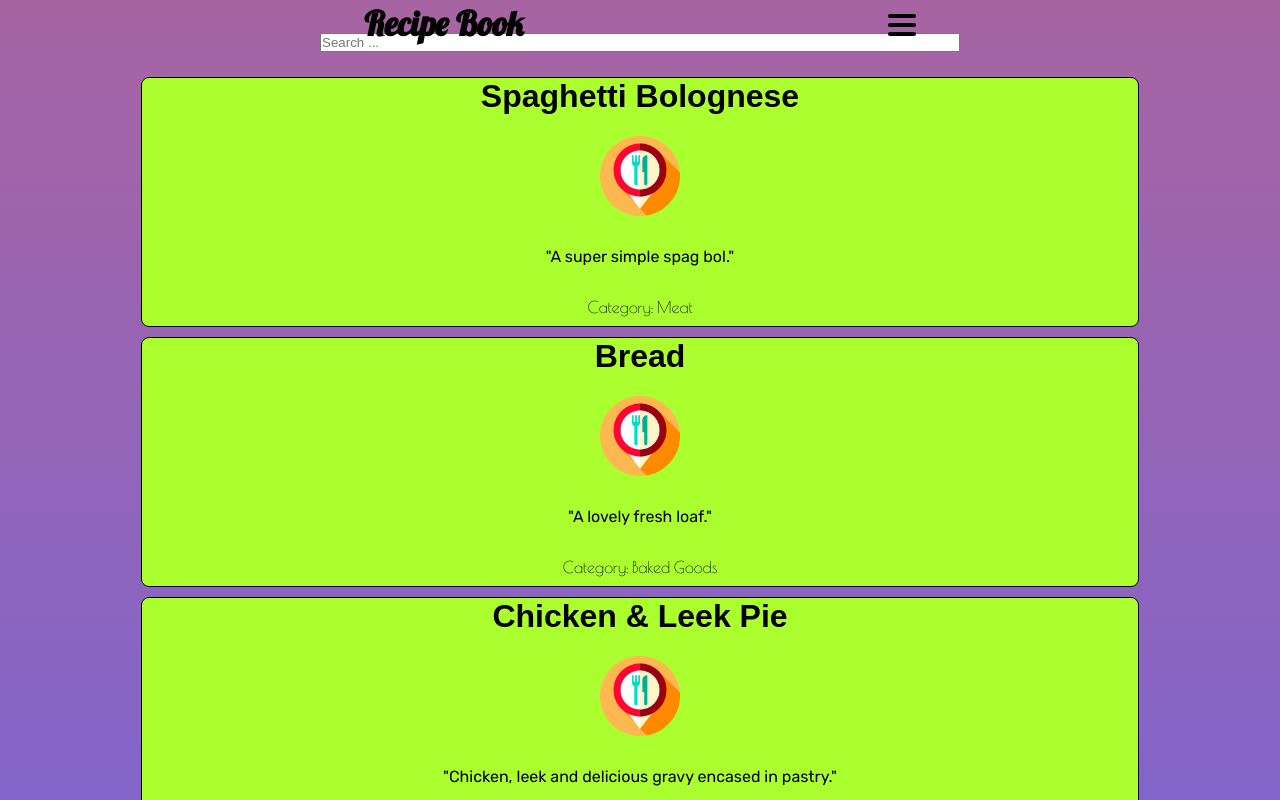
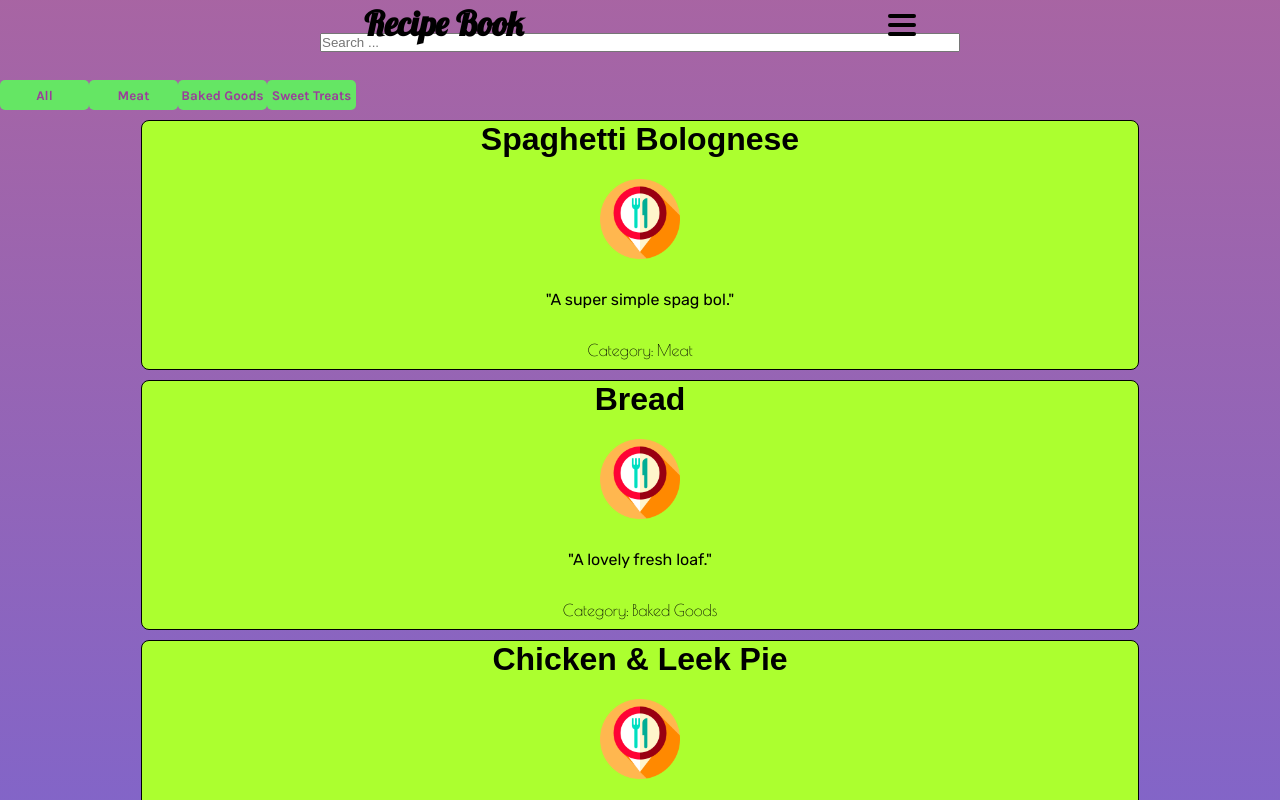
Before and after one commit to BethScarlett/RecipeBookFrontEnd, a React (Vite) app: page / in a window 1280 px wide. Shown: the top 800 px of the page. Built offline with nearby package versions, Linux system fonts and the light colour scheme; a web font is replaced by a local one.

Commit message:
Setup category buttons to filter based on selected category.

```diff
--- /dev/null
+++ b/src/Components/CategoryButtons/CategoryButtons.scss
@@ -0,0 +1,5 @@
+* {
+  margin: 0;
+  padding: 0;
+  box-sizing: border-box;
+}
--- /dev/null
+++ b/src/Components/CategoryButtons/CategoryButtons.tsx
@@ -0,0 +1,37 @@
+import { useEffect, useState } from "react";
+import Recipe from "../../Types/recipe";
+import "./CategoryButtons.scss";
+import Button from "../Button/Button";
+
+type CategoryButtonsProps = {
+  filteredRecipes: Recipe[];
+};
+
+const CategoryButtons = ({ filteredRecipes }: CategoryButtonsProps) => {
+  const [distinctCategories, setDistinctCategories] = useState<string[]>([]);
+
+  useEffect(() => {
+    getDistinctCategories();
+  }, [filteredRecipes]);
+
+  const getDistinctCategories = () => {
+    const filteredCategories: string[] = [];
+    filteredRecipes.map((recipe) => {
+      if (!filteredCategories.includes(recipe.category)) {
+        filteredCategories.push(recipe.category);
+      }
+    });
+    setDistinctCategories(filteredCategories);
+  };
+
+  return (
+    <div>
+      <Button heading="All" />
+      {distinctCategories.map((category) => (
+        <Button heading={category} />
+      ))}
+    </div>
+  );
+};
+
+export default CategoryButtons;
--- a/src/Pages/HomePage.tsx
+++ b/src/Pages/HomePage.tsx
@@ -4,6 +4,7 @@ import RecipeCard from "../Components/RecipeCard/RecipeCard";
 import Recipes from "../Data/Recipes";
 import Recipe from "../Types/recipe";
 import "./HomePage.scss";
+import CategoryButtons from "../Components/CategoryButtons/CategoryButtons";
 
 const HomePage = () => {
   const [filteredRecipes, setFilteredRecipes] = useState<Recipe[]>([
@@ -34,6 +35,7 @@ const HomePage = () => {
         placeholder="Search ..."
         onChange={handleInput}
       />
+      <CategoryButtons filteredRecipes={filteredRecipes} />
       {filteredRecipes.map((recipe) => (
         <div key={recipe.id}>
           <RecipeCard
```
